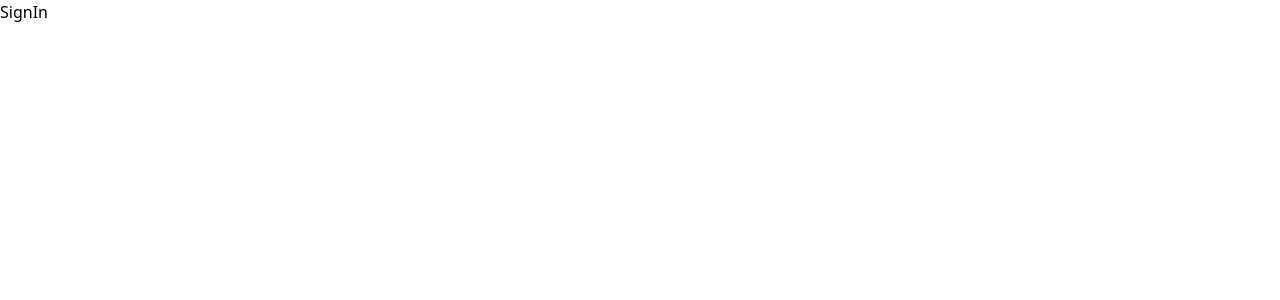
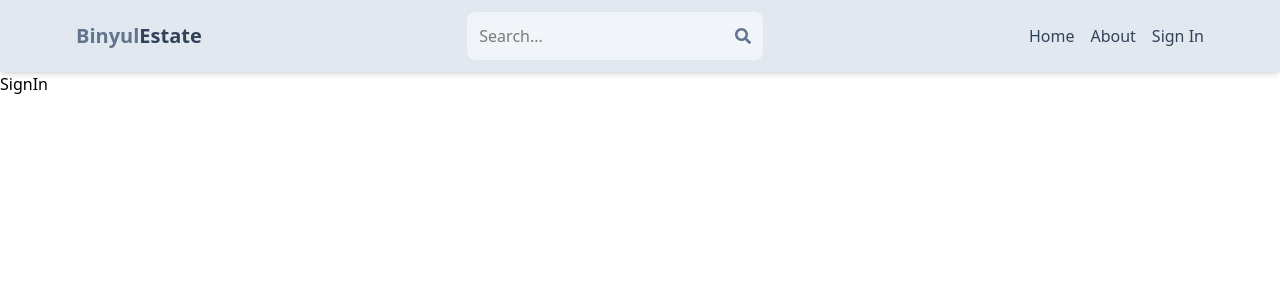
Before and after one commit to binyul1/estate, a React (Vite) app in the folder client/: page /sign-in in a window 1280 px wide. Shown: the top 300 px of the page. Built offline with nearby package versions, Linux system fonts and the light colour scheme.

Commit message:
create header component

```diff
--- a/client/package.json
+++ b/client/package.json
@@ -12,6 +12,7 @@
   "dependencies": {
     "react": "^19.2.0",
     "react-dom": "^19.2.0",
+    "react-icons": "^5.5.0",
     "react-router-dom": "^7.13.0"
   },
   "devDependencies": {
--- a/client/src/App.jsx
+++ b/client/src/App.jsx
@@ -4,10 +4,12 @@
 import Profile from "./pages/Profile";
 import SignIn from "./pages/SignIn";
 import SignUp from "./pages/SignUp";
+import Header from "./components/Header";
 
 export default function App() {
   return (
     <BrowserRouter>
+    <Header />
       <Routes>
         <Route path="/" element={<Home />} />
         <Route path="/about" element={<About />} />
--- /dev/null
+++ b/client/src/components/Header.jsx
@@ -0,0 +1,32 @@
+import {FaSearch} from 'react-icons/fa';
+import { Link } from 'react-router-dom';
+
+export default function Header() {
+  return (
+    <header className='bg-slate-200 shadow-md'>
+      <div className='flex justify-between items-center max-w-6xl mx-auto p-3'>
+        <Link to="/">
+        <h1 className='font-bold text-sm sm:text-xl flex flex-wrap'>
+            <span className='text-slate-500'> Binyul</span>
+            <span className='text-slate-700'> Estate</span>
+        </h1>
+        </Link>
+        <form className='bg-slate-100 p-3 rounded-lg flex items-center'>
+            <input type="text" placeholder='Search...' className='bg-transparent focus:outline-none w-24 sm:w-64 ' />
+            <FaSearch className='text-slate-500' />
+        </form>
+        <ul className='flex gap-4'>
+            <Link to="/">
+            <li className='hidden sm:inline text-slate-700 hover:underline'>Home</li>
+            </Link>
+            <Link to="/about">
+            <li className='hidden sm:inline text-slate-700 hover:underline'>About</li>
+            </Link>
+            <Link to="/sign-in">
+            <li className='text-slate-700 hover:underline'>Sign In</li>
+            </Link>
+        </ul>
+      </div>
+    </header>
+  )
+}
```
Also changed, not shown: 1 other file (tests, documents, lock files or other folders).
